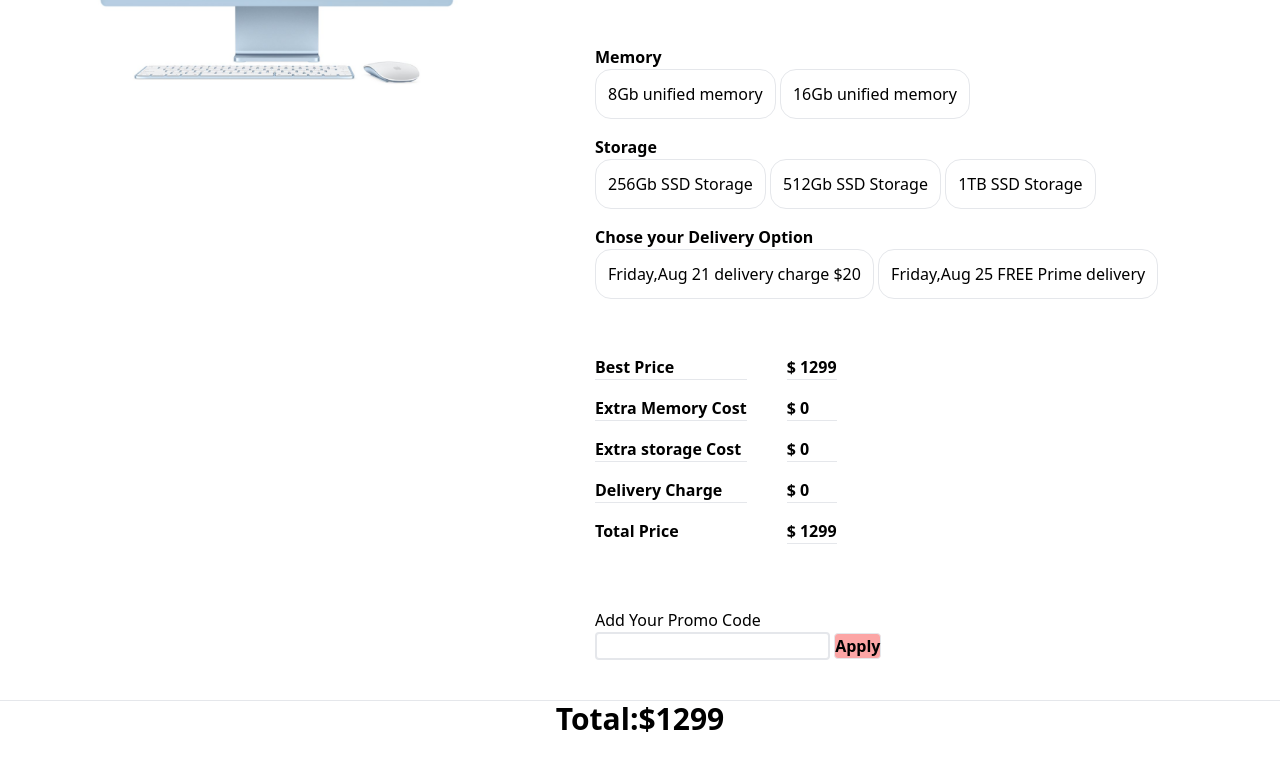
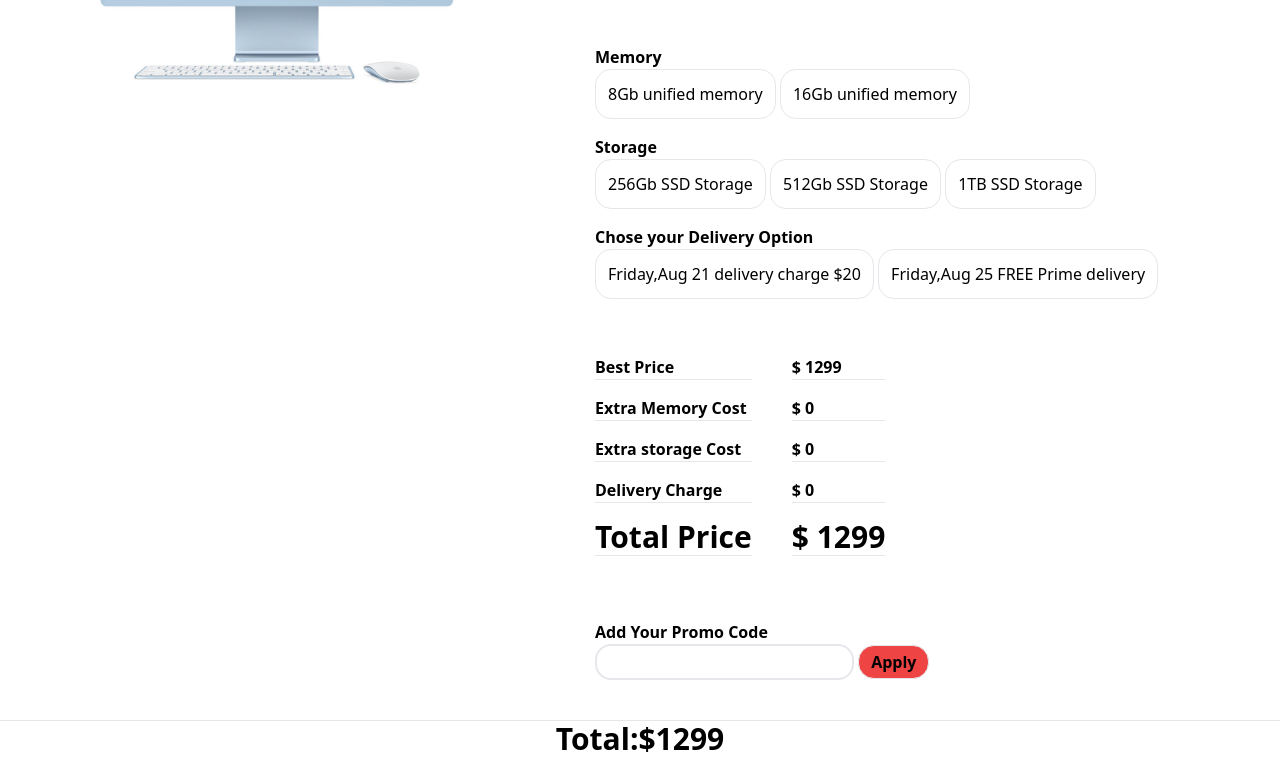
Before and after one commit to sarwarhusain/assignment-5, a plain HTML site: page index.html in a window 1280 px wide. Shown: the part 279-1038 px from the top of the page. Drawn offline with nearby package versions, Linux system fonts and the light colour scheme.

Commit message:
third commit

```diff
--- a/index.html
+++ b/index.html
@@ -57,7 +57,8 @@
               <hr class="py-2">
               <h5 class="font-bold">Delivery Charge</h5>
               <hr class="py-2">
-              <h5 class="font-bold">Total Price</h5>
+              <h5 class="font-bold text-3xl">Total Price</h5>
+              <hr class="py-2">
             </div>
             <div class="price-cost-list py-2 m-10">
               <h5 class="font-bold">$ <span id="bestPrice">1299</span> </h5>
@@ -68,21 +69,21 @@
               <hr class="py-2">
               <h5 class="font-bold">$ <span id="deliveryCost">0</span> </h5>
               <hr class="py-2">
-              <h5 class="font-bold">$ <span id="totalPrice">1299</span> </h5>
-              <hr class="py-2">
+              <h5 class="font-bold text-3xl">$ <span id="totalPrice">1299</span> </h5>
+              <hr class=" py-2">
             </div>
           </div>
           <!----------- price area end-------- -->
           <!-- ---------promo code------ -->
           <div class="promo-code">
-            <h5>Add Your Promo Code</h5>
-            <input class="border-2 rounded" type="text" name="" id="">
-            <button class="bg-red-300 border rounded font-semibold">Apply</button>
+            <h3 class="text-1xl font-bold">Add Your Promo Code</h3>
+            <input class="border-2 rounded-2xl py-1 px-3" type="text" name="" id="">
+            <button class="bg-red-500 border rounded-2xl font-semibold px-3 py-1">Apply</button>
           </div>
         </div>
       </div>
       <hr>
-      <h1 class="text-3xl text-center font-semibold">Total:$<span id="inTotal">1299</span> </h1>
+      <h1 class="text-3xl text-center font-semibold">Total:$<span id="inTotalPrice">1299</span> </h1>
     </section>
   </main>
   <script src="js/mac.js"></script>
--- a/js/mac.js
+++ b/js/mac.js
@@ -7,6 +7,7 @@ function updateTotal() {
   const deliveryCharge = Number(deliveryCost.innerText);
   const totalCost = bestTotalPrice + memoryCost + storageCost + deliveryCharge;
   totalPrice.innerText = totalCost;
+  inTotalPrice.innerText = totalCost;
 }
 
 // <!--------Memory Area Start-------->
@@ -87,7 +88,7 @@ bestPrice.addEventListener('click', function () {
   updateTotal();
 });
 
-inTotal.addEventListener('click', function () {
-  inTotal.innerText = totalCost.value;
+inTotalPrice.addEventListener('click', function () {
+  inTotalPrice.innerText = totalCost.value;
   // updateTotal();
 });
```
